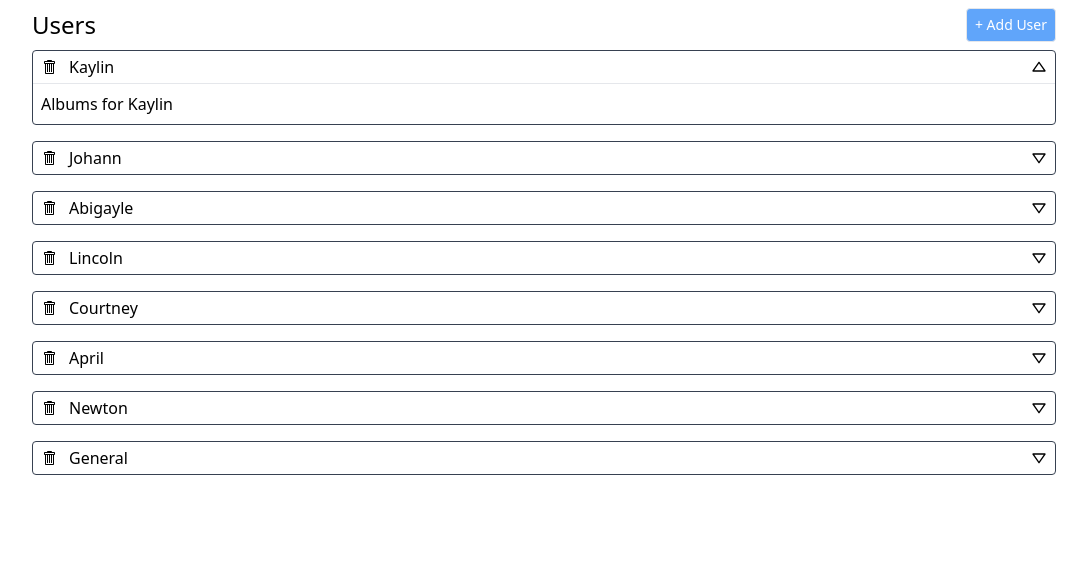
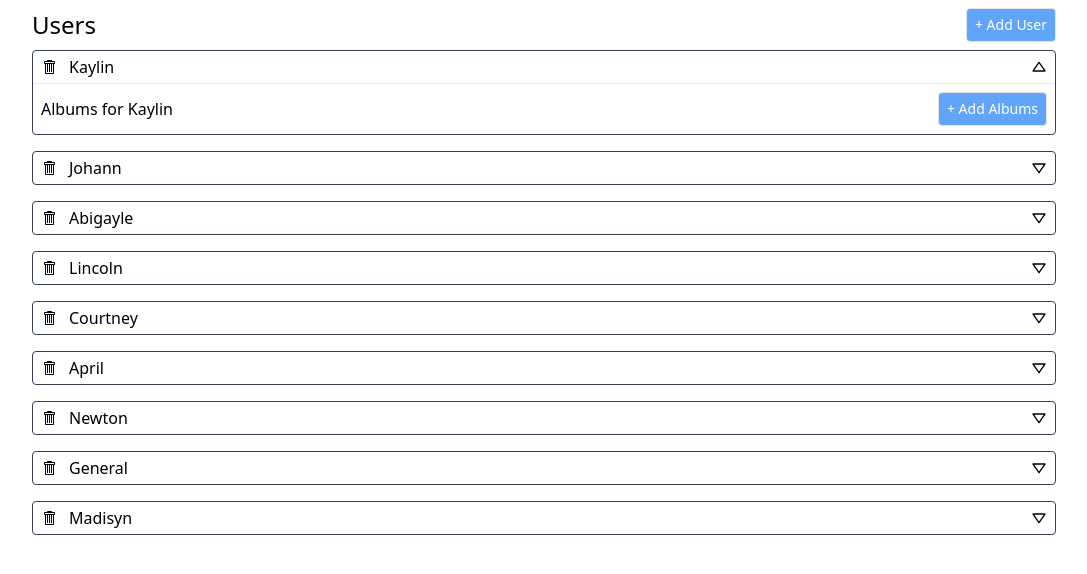
Before and after one commit to Shivanand0297/redux-journey, a React (Create React App) app in the folder 3.redux-media-app/: page / in a window 1280 px wide. Both pictures are taken after a click on the element 1135 px from the left and 67 px from the top of the page. Shown: the top 574 px of the page, without its empty margins (96-1183 px from the left). Built offline with nearby package versions, Linux system fonts and the light colour scheme; data requests are answered from the project's data file.

Commit message:
created albumApi to make api calls related to albums

```diff
--- a/3.redux-media-app/db.json
+++ b/3.redux-media-app/db.json
@@ -31,8 +31,18 @@
     {
       "name": "General",
       "id": 10
+    },
+    {
+      "name": "Madisyn",
+      "id": 11
     }
   ],
-  "albums": [],
+  "albums": [
+    {
+      "id": 1,
+      "userId": 9,
+      "title": "Concert"
+    }
+  ],
   "photos": []
 }
--- a/3.redux-media-app/src/components/AlbumList.jsx
+++ b/3.redux-media-app/src/components/AlbumList.jsx
@@ -1,8 +1,36 @@
+import { useFetchAlbumsQuery } from "../store";
+import ExpandablePanel from "./ExpandablePanel";
+import Skeleton from "./Skeleton";
 
-const AlbumList = ({user}) => {
+const AlbumList = ({ user }) => {
+  const { data, isLoading, error } = useFetchAlbumsQuery(user); //user argument is going into query() in the albumApi function. whenever album list is getting render  api request is going
+  // isLoading -> true only when fetching data for the best time.
+  // isFetching -> true if currently loading data.
+  // this will only make one request no matter how many times the component renders
+
+  console.log(data, isLoading, error);
+
   return (
-    <div>Albums for {user.name}</div>
-  )
-}
+    <div>
+      <div className="flex justify-between items-center">
+        <h3>Albums for {user.name}</h3>
+        <button className="btn">+ Add Albums</button>
+      </div>
+      {isLoading ? (
+        <Skeleton times={1} size="h-4 w-full" />
+      ) : (
+        <>
+          {data?.map((album) => {
+            const header = <div>{album.title}</div>;
 
-export default AlbumList
+            return (
+              <ExpandablePanel header={header}>List of photos</ExpandablePanel>
+            );
+          })}
+        </>
+      )}
+    </div>
+  );
+};
+
+export default AlbumList;
--- a/3.redux-media-app/src/components/Skeleton.jsx
+++ b/3.redux-media-app/src/components/Skeleton.jsx
@@ -1,6 +1,6 @@
 // this skeleton component will take a prop which will be equal to the times we want to render skeleton component
 
-const Skeleton = ({ times, size }) => {
+const Skeleton = ({ times, size="h-4 w-full" }) => {
   const boxes = Array(times)
     .fill(0)
     .map((_item, index) => (
--- a/3.redux-media-app/src/components/UserList.jsx
+++ b/3.redux-media-app/src/components/UserList.jsx
@@ -52,7 +52,7 @@ const UserList = () => {
         <div className="flex justify-between items-center">
           <h1 className="text-2xl">Users</h1>
           <button
-            className="bg-blue-400 border rounded text-white px-2 py-[6px] text-sm disabled:cursor-not-allowed"
+            className="btn disabled:cursor-not-allowed"
             onClick={handleAddUser}
             disabled={isCreatingUser}
           >
--- a/3.redux-media-app/src/index.css
+++ b/3.redux-media-app/src/index.css
@@ -1,3 +1,9 @@
 @tailwind base;
 @tailwind components;
 @tailwind utilities;
+
+@layer components {
+  .btn{
+    @apply bg-blue-400 border rounded text-white px-2 py-[6px] text-sm
+  }
+}
--- /dev/null
+++ b/3.redux-media-app/src/store/apis/albumApis.js
@@ -0,0 +1,43 @@
+import { faker } from "@faker-js/faker";
+import { createApi, fetchBaseQuery } from "@reduxjs/toolkit/query/react";
+
+// this createApi method will create a lot of reducers, slices, thunks behind the scene to store the data related to the request
+export const albumsApi = createApi({
+  reducerPath: "albums", //path to where to store this state inside the redux store
+  baseQuery: fetchBaseQuery({
+    baseUrl: "http://localhost:3005",
+  }),
+  endpoints(builder) {  // always give endpoints
+    return {
+      fetchAlbums: builder.query({
+        query: (user) => {
+          // goal of the query object it to tell how to make the request
+          return {
+            url: "/albums",
+            params: {
+              userId: user.id,
+            },
+            method: "GET",
+          };
+        },
+      }),
+
+    };
+  },
+});
+
+export const { useFetchAlbumsQuery } = albumsApi; // next we need to connect our store with the automatically reacted reducer
+// to use this api we use albumsApi.useFetchAlbumsQuery()
+
+/***********************************************************************************************************
+ * @Steps
+ * 1. Identify the group of related requests that your app needs to make
+ * 2. Make a new file that will create the api.
+ * 3. The API needs to store a ton of state related to data, request, status, error And a "reducerPath".
+ * 4. The API needs to know where and how to make the request. Add a baseQuery.
+ * 5. Add "endpoints" for each kind of requests you want to make. Request that reads data are "query" and that write data are "mutations".
+ * 6. Export all the automatically generated hooks.
+ * 7. Connect the API to store. Reducer, middlewares, Listners.
+ * 8. Export the hooks from store/index.js file
+ * 9. Use the generated hooks in a components.
+ ***********************************************************************************************************/
--- a/3.redux-media-app/src/store/index.js
+++ b/3.redux-media-app/src/store/index.js
@@ -1,13 +1,30 @@
+// to make a big store object
 import { configureStore } from "@reduxjs/toolkit";
+
+// user combined reducer
 import { userReducer } from "./slices/UserSlice";
+
+// to watch for the api request
+import { setupListeners } from "@reduxjs/toolkit/query/react"
+
+// rtq api function
+import { albumsApi } from "./apis/albumApis";
 
 export const store = configureStore({
   reducer: {
     user: userReducer,
+    // albums: albumsApi.reducer, // also work but there is a chance of typo in album key
+    [albumsApi.reducerPath]: albumsApi.reducer, // right way
   },
+  middleware: (getDefaultMiddleware)=>{
+    return getDefaultMiddleware().concat(albumsApi.middleware);
+  }
 });
+
+setupListeners(store.dispatch)
 
 // find everything that gets exported from thunks/fetchUser and export it from index.js as well
 export * from "./thunks/fetchUsers";
 export * from "./thunks/addUser";
 export * from "./thunks/removeUser";
+export { useFetchAlbumsQuery } from "./apis/albumApis";
```
